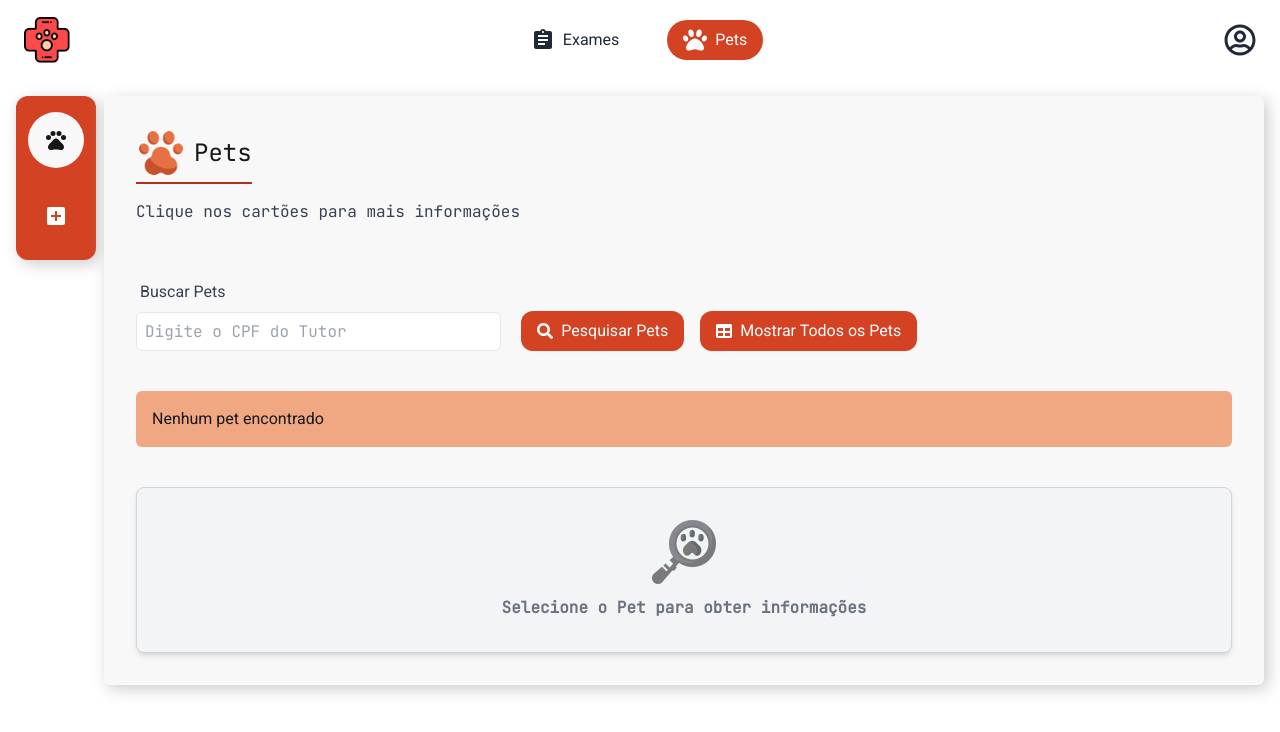
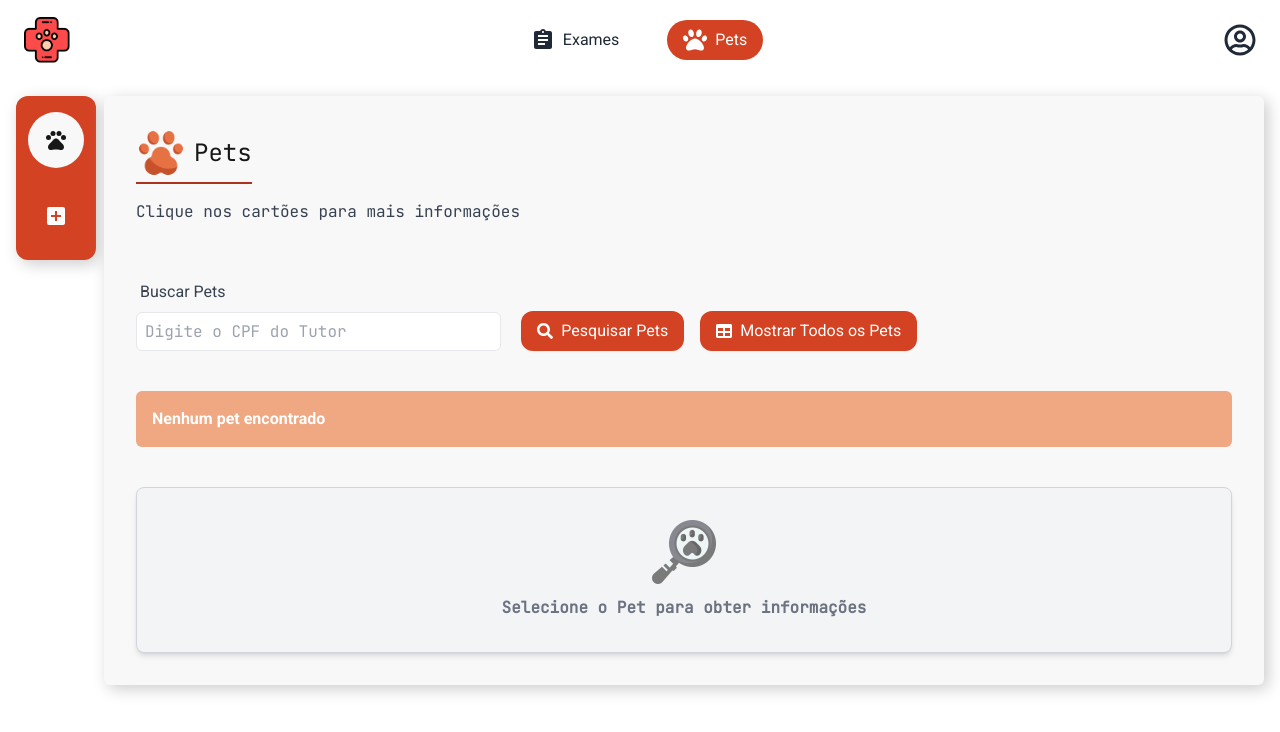
Before and after one commit to ArthurDeOliver/MascotsPets, a Next.js app: page /pets in a window 1280 px wide. Shown: the top 732 px of the page. Built offline with nearby package versions, Linux system fonts and the light colour scheme.

Commit message:
logo login

```diff
--- a/src/app/login/Login.tsx
+++ b/src/app/login/Login.tsx
@@ -4,7 +4,6 @@ import type { MouseEventHandler } from "react";
 import { InputComponent } from "../components/InputComponent";
 import { LoginPageButton } from "../components/LoginPageButton";
 import { LogoForms } from "./LogoForms";
-// import { LogoLogin } from "../components/LogoLogin";
 
 interface loginProps {
   handleForgotPassword: MouseEventHandler;
@@ -23,7 +22,7 @@ export function Login({
         !forgotPasswordButtonState ? "opacity-100" : "opacity-0 hidden"
       }`}
     >
-      <div className="flex flex-col items-center gap-4">
+      <div className="flex w-full flex-col items-center gap-4">
         <LogoForms />
         <header className="text-mascots-primary-700 font-montserrat font-semibold text-xl">
           Login
--- a/src/app/pets/PetsContent.tsx
+++ b/src/app/pets/PetsContent.tsx
@@ -184,7 +184,9 @@ export function PetsContent() {
                         />
                       ))
                   ) : (
-                    <p>Nenhum pet encontrado</p>
+                    <p className="text-white font-semibold">
+                      Nenhum pet encontrado
+                    </p>
                   )
                 ) : Array.isArray(arrayFilter) && arrayFilter.length > 0 ? (
                   [...arrayFilter]
@@ -202,7 +204,9 @@ export function PetsContent() {
                       />
                     ))
                 ) : (
-                  <p>Nenhum pet encontrado</p>
+                  <p className="text-white font-semibold">
+                    Nenhum pet encontrado
+                  </p>
                 )}
               </div>
               <PetInfo bottomDivRef={bottomDivRef} petSelect={petSelect} />
```
